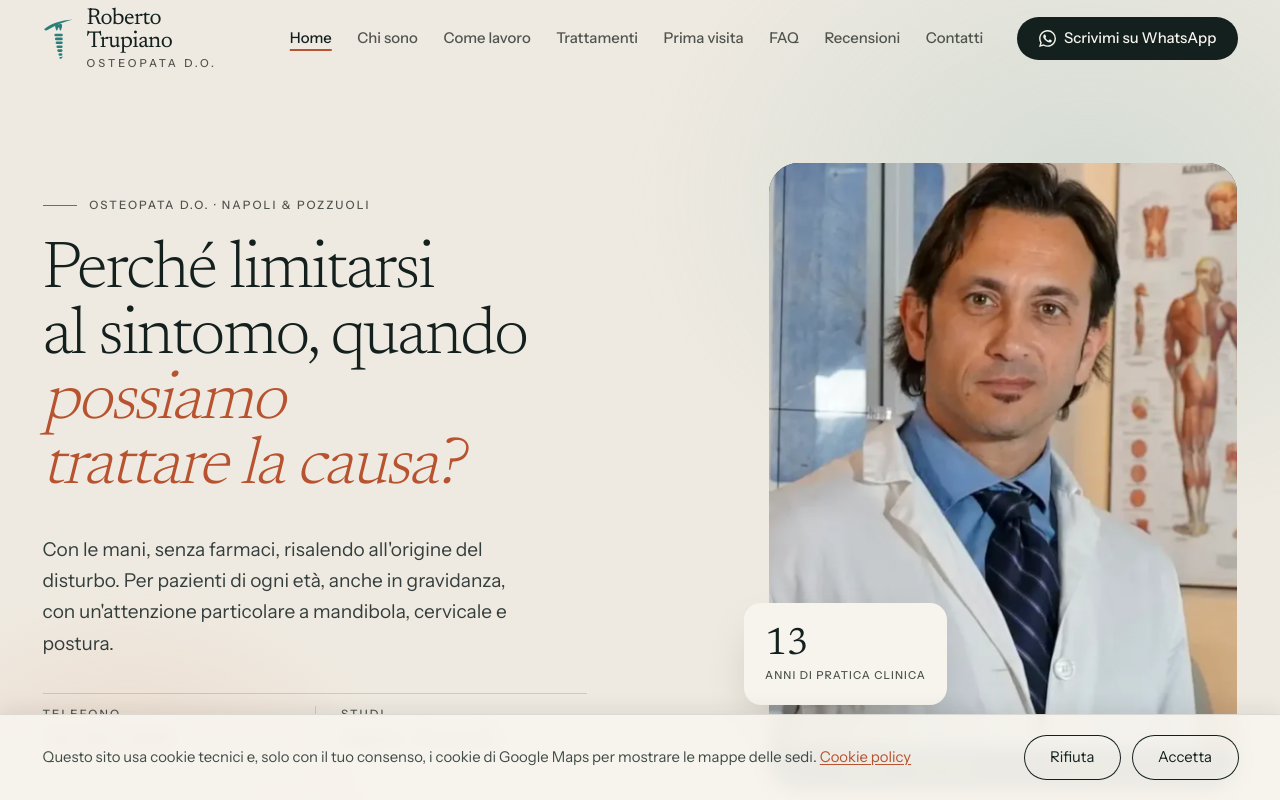
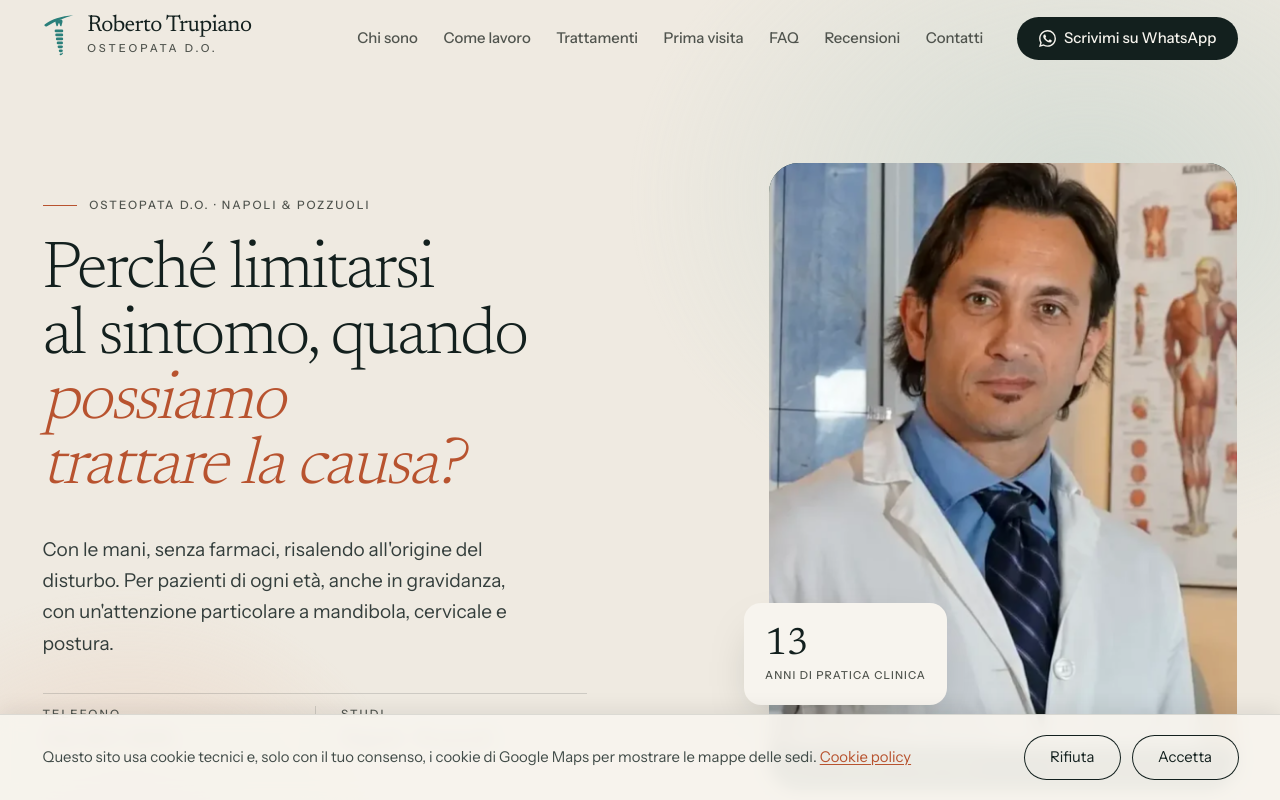
Before and after one commit to michele1977/osteopata-site, a Next.js app: page / in a window 1280 px wide. Shown: the top 800 px of the page. Built offline with nearby package versions, Linux system fonts and the light colour scheme.

Commit message:
Menu: "Home" tolta dalla barra (si torna dal logo), menu completo da 1024 px
Nel menu a panino Home resta.

Co-Authored-By: Claude Sonnet 5.5 <noreply@anthropic.com>
Claude-Session: https://claude.ai/code/session_01BajuaXcQj4vgDBABugaeYk

```diff
--- a/components/layout/Header.tsx
+++ b/components/layout/Header.tsx
@@ -34,16 +34,16 @@ export default function Header() {
           : "border-transparent bg-transparent"
       }`}
     >
-      <Container className="flex h-[4.5rem] items-center gap-2 xl:gap-10">
+      <Container className="flex h-[4.5rem] items-center gap-2 lg:gap-10">
         {/* Logo */}
         <Link href="/" className="min-w-0 shrink transition-opacity duration-200 hover:opacity-80">
           <Logo />
         </Link>
 
         {/* Desktop nav + CTA */}
-        <div className="hidden flex-1 items-center justify-end gap-8 xl:flex">
+        <div className="hidden flex-1 items-center justify-end gap-8 lg:flex">
           <nav className="flex gap-6 whitespace-nowrap" aria-label="Navigazione principale">
-            {NAV_LINKS.map((link) => (
+            {NAV_LINKS.filter((link) => link.href !== "/").map((link) => (
               <Link
                 key={link.href}
                 href={link.href}
@@ -74,14 +74,14 @@ export default function Header() {
           target="_blank"
           rel="noopener noreferrer"
           aria-label="Scrivi allo studio su WhatsApp"
-          className="ml-auto flex h-10 shrink-0 items-center justify-center gap-2 rounded-full bg-ink px-3 text-sm font-medium text-paper transition-colors hover:bg-tufo sm:px-4 xl:hidden"
+          className="ml-auto flex h-10 shrink-0 items-center justify-center gap-2 rounded-full bg-ink px-3 text-sm font-medium text-paper transition-colors hover:bg-tufo sm:px-4 lg:hidden"
         >
           <WhatsAppIcon />
           <span className="hidden sm:inline">WhatsApp</span>
         </a>
         <button
           type="button"
-          className="p-2 text-stone xl:hidden"
+          className="p-2 text-stone lg:hidden"
           onClick={() => setMenuOpen(!menuOpen)}
           aria-expanded={menuOpen}
           aria-label="Apri menu di navigazione"
@@ -104,7 +104,7 @@ export default function Header() {
 
       {/* Mobile menu */}
       {menuOpen && (
-        <nav className="border-t border-line bg-bone xl:hidden" aria-label="Navigazione mobile">
+        <nav className="border-t border-line bg-bone lg:hidden" aria-label="Navigazione mobile">
           <Container className="flex flex-col gap-4 py-4">
             {NAV_LINKS.map((link) => (
               <Link
```
